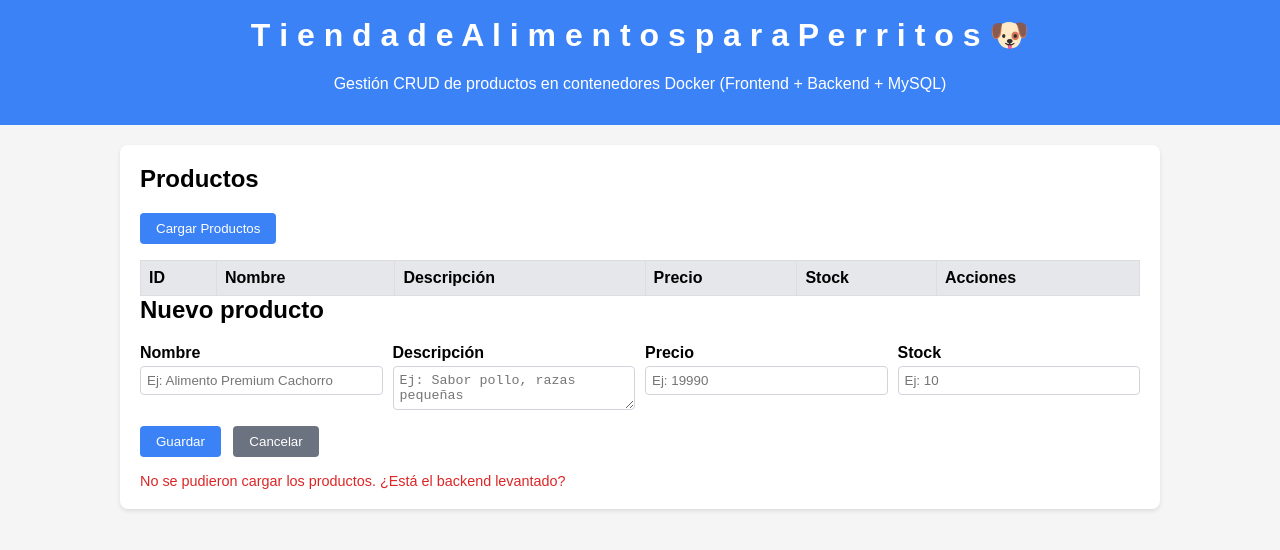
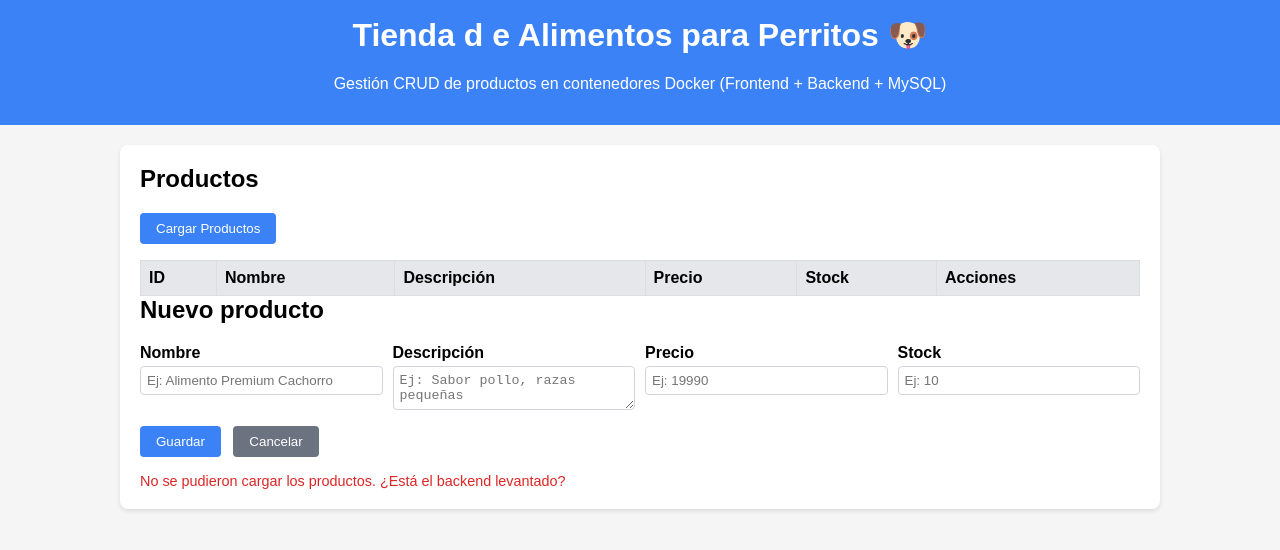
Before and after one commit to rgaldames/tiendaperrito353, a plain HTML site: page frontend/index.html in a window 1280 px wide. Drawn offline with Linux system fonts and the light colour scheme; no server answers.

Commit message:
index.html

```diff
--- a/frontend/index.html
+++ b/frontend/index.html
@@ -116,7 +116,7 @@
 
 <body>
   <header>
-    <h1>T i e n d a    d e    A l i m e n t o s   p a r a   P e r r i t o s  &#128054;</h1>
+    <h1>Tienda d e Alimentos para Perritos &#128054;</h1>
     <p>Gestión CRUD de productos en contenedores Docker (Frontend + Backend + MySQL)</p>
   </header>
   <main>
```
